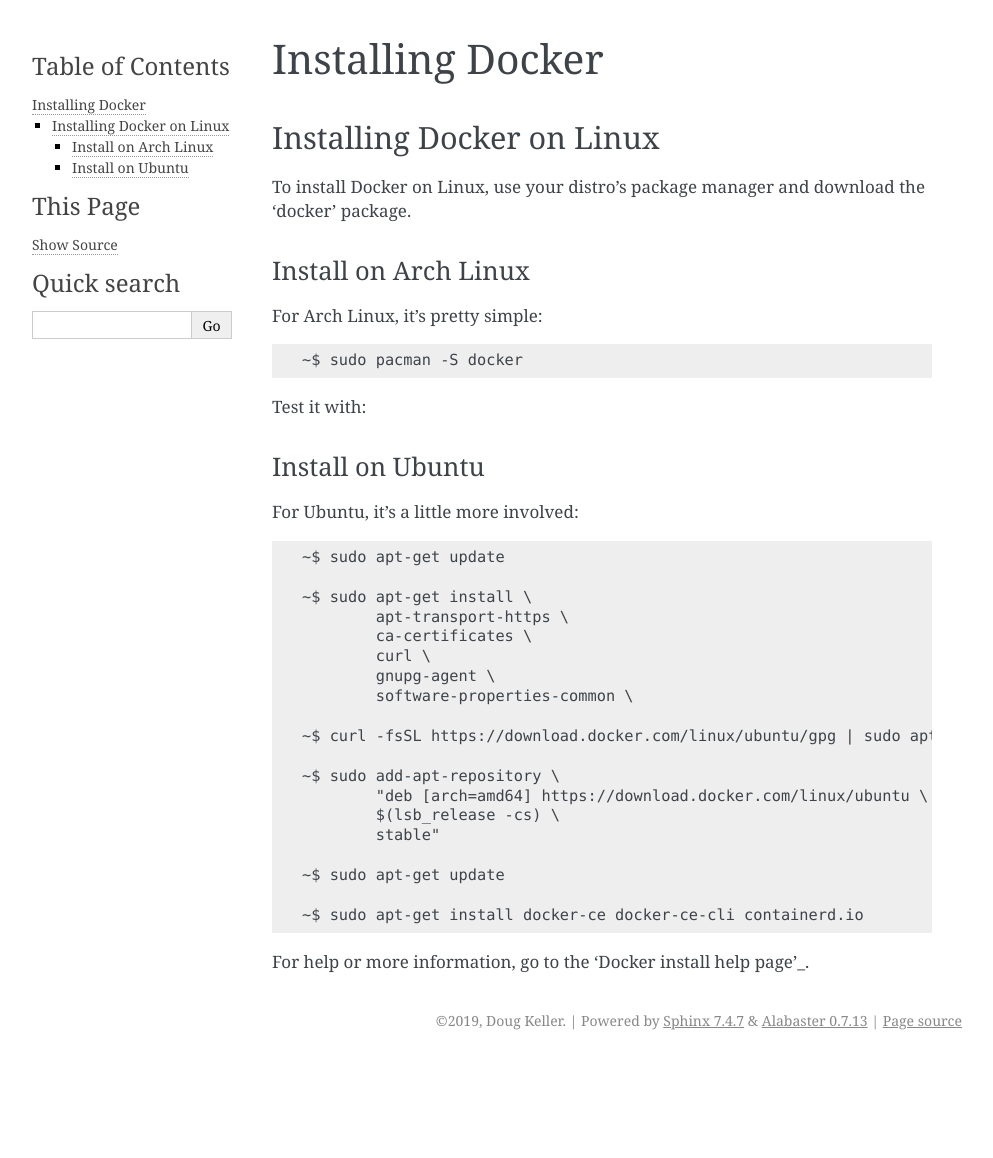
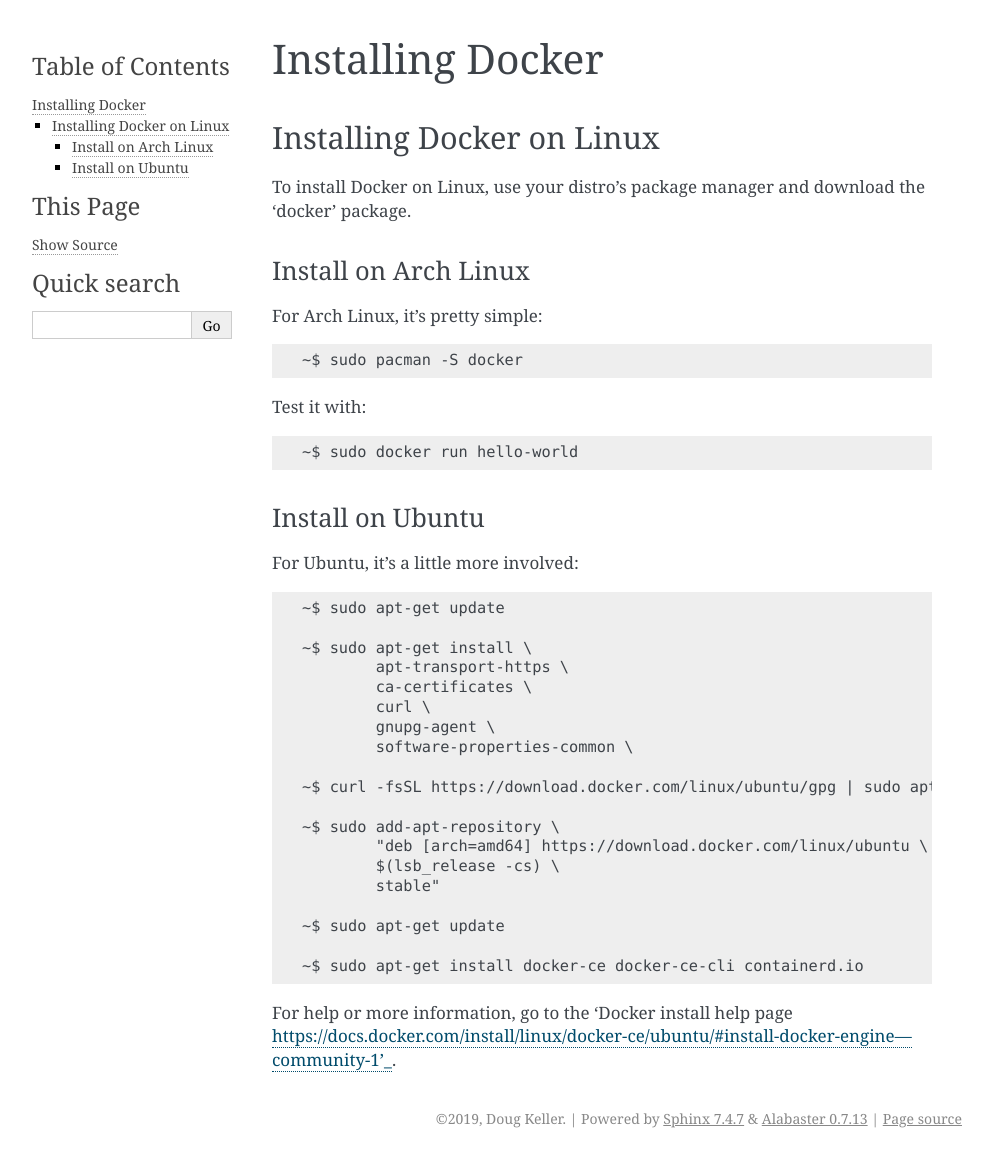
Before and after one commit to atvilagi/Kotzebue, a Sphinx documentation site: the page built from docs/docker/install_docker.rst, in a window 1280 px wide. Shown: the whole page, without its empty margins (148-1141 px from the left). Built offline with Sphinx 7.4.7, drawn with Linux system fonts in a browser that asks for light colours; before the commit the page ends 1060 px from its top, so only the background shows below that; some of the changed lines change nothing that is shown.

Commit message:
updating docker docs

```diff
--- a/docs/docker/install_docker.rst
+++ b/docs/docker/install_docker.rst
@@ -21,6 +21,7 @@
 Test it with:
 
 .. code-block::
+
 	~$ sudo docker run hello-world
 
 -----------------
@@ -51,6 +52,4 @@
 
 	~$ sudo apt-get install docker-ce docker-ce-cli containerd.io
 
-For help or more information, go to the 'Docker install help page'_.
-
-.. _Docker website: https://docs.docker.com/install/linux/docker-ce/ubuntu/#install-docker-engine---community-1
+For help or more information, go to the 'Docker install help page https://docs.docker.com/install/linux/docker-ce/ubuntu/#install-docker-engine---community-1'_.
```
